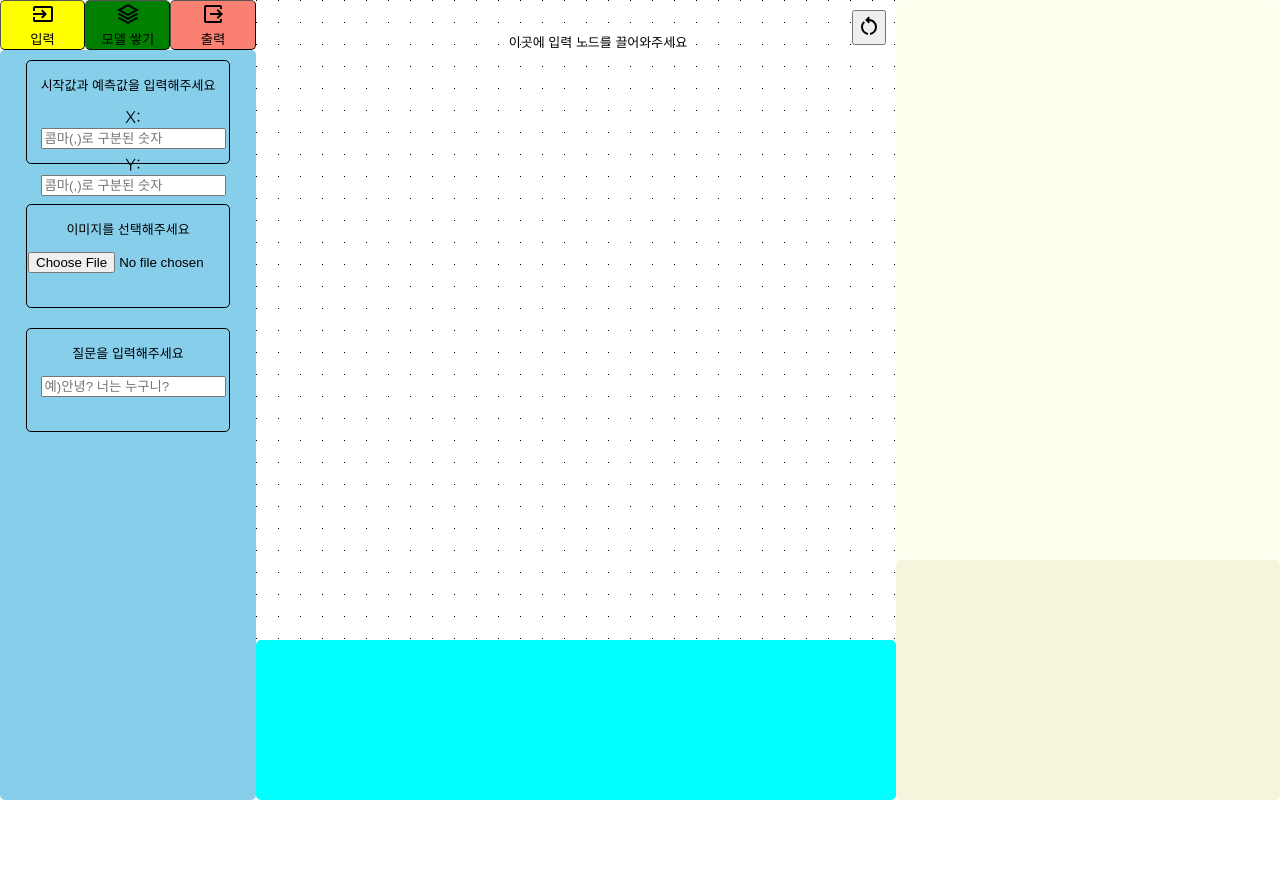
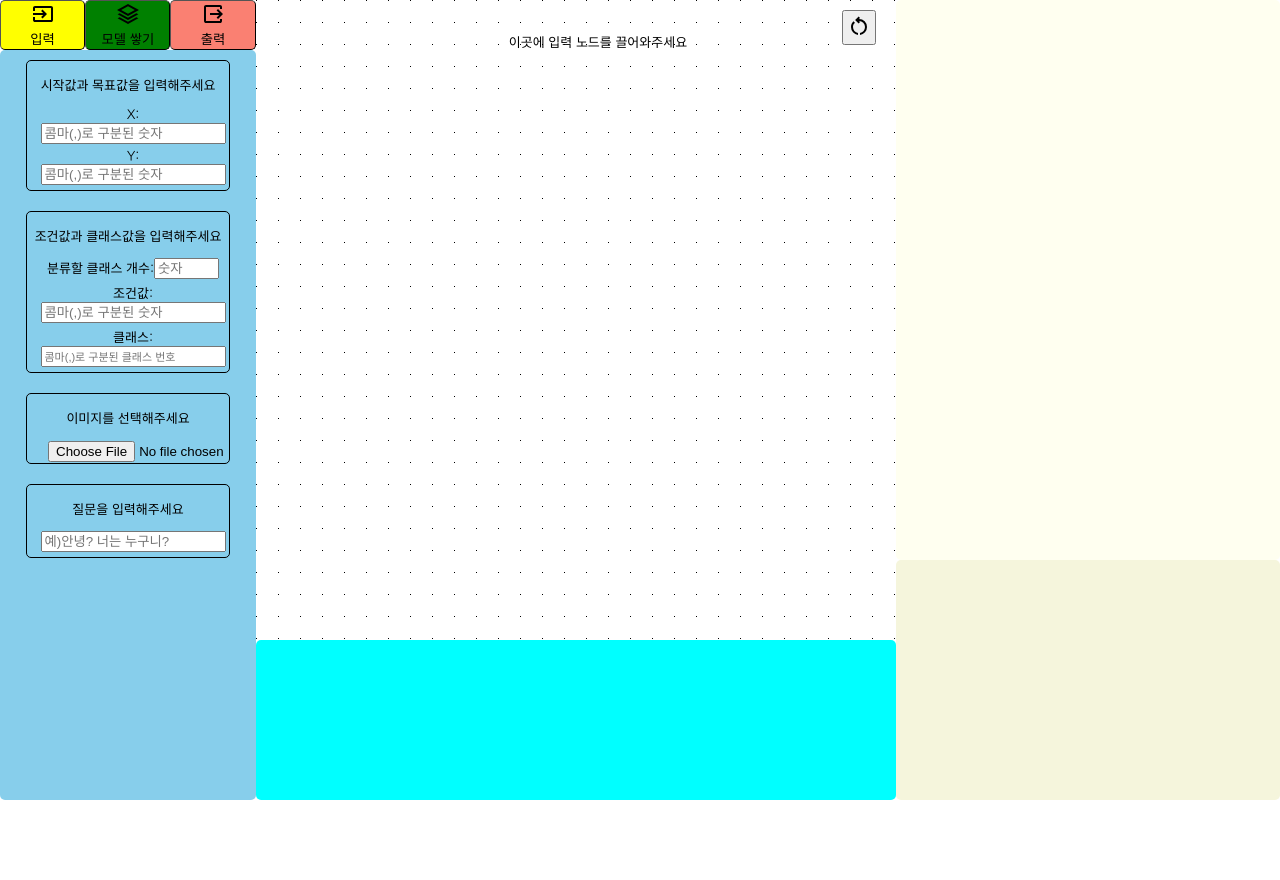
Before and after one commit to NVIDIA-Academy-Projects-Team-1/AI_Scratch, a Flask app: page / in a window 1280 px wide. Run offline with Flask 3, Linux system fonts and the light colour scheme; some libraries are stand-ins or nearby versions.

Commit message:
changes in image prediction output, added node description other minor fixes
Co-authored-by: HOUNSIM <HOUNSIM@users.noreply.github.com>
Co-authored-by: Parkshihwan <Parkshihwan@users.noreply.github.com>

```diff
--- a/app.py
+++ b/app.py
@@ -15,7 +15,7 @@ import ollama
 from tensorflow import keras
 from tensorflow.keras import Model
 from tensorflow.keras.layers import Input, Dense, Conv2D, Dropout, MaxPooling2D, Flatten
-from flask import Flask, render_template, request, jsonify, Response, redirect, url_for, stream_with_context
+from flask import Flask, render_template, request, jsonify, Response, redirect, url_for, stream_with_context, send_from_directory
 from werkzeug.utils import secure_filename
 from tensorflow.keras.applications.vgg16 import VGG16, preprocess_input, decode_predictions
 from transformers import PreTrainedTokenizerFast, GPT2LMHeadModel
@@ -46,16 +46,22 @@ def fetch_data():
     global data
     global upload_img_path, image, filename
     data = request.form
-    print("======data : ", data)
+    print('==========  fetch_data called  ==========')
+    print(data)
+    print('==========     end of data     ==========')
 
     if data['type'] == 'number':
-        return process_number()
+        if data['reg_type'] == 'linear':
+            return process_number()
+        else:
+            return process_number_logistic()
 
     elif data['type'] == 'image':
-        image = request.files.get('img')
-        print('-------------test',image)
+        image = request.files['img']
+        # print('-------------test',image)
         filename = secure_filename(image.filename)
         upload_img_path=os.path.join(app.config['UPLOAD_FOLDER'], filename)
+        # print(f'---------------------{upload_img_path}-------{image}')
         image.save(upload_img_path)
         return process_image()
 
@@ -107,7 +113,7 @@ def process_number():
     model = Model(inputs = input, outputs = output)
     model.summary()
 
-    optimizer = keras.optimizers.SGD(learning_rate = 1e-3)
+    optimizer = keras.optimizers.Adam()
     lossFunc = keras.losses.MeanSquaredError()
 
     def train():
@@ -121,10 +127,58 @@ def process_number():
                 grad = tape.gradient(loss, model.trainable_weights)
                 optimizer.apply_gradients(zip(grad, model.trainable_weights))
             print(f"epoch {i + 1} done, loss {float(loss)}")
-            yield f"현재 모델은 {i + 1}번째 학습중이며, 예측값과의 차이는 {float(loss):.0f}입니다.\n"
+            yield f"현재 모델은 {i + 1}번째 학습중이며, 예측값과의 차이는 {float(loss):.2f}입니다.\n"
 
     return Response(train())
 
+
+@app.route("/responser", methods = ["GET"])
+def process_number_logistic():
+    global model
+    x_data = np.array([[float(i)] for i in data['x_log'].split(',')])
+    y_data = np.array([[float(i)] for i in data['y_log'].split(',')])
+    units_1 = int(data['units1']) if data['units1'] != '' else 0
+    units_2 = int(data['units2']) if data['units2'] != '' else 0
+    units_3 = int(data['units3']) if data['units3'] != '' else 0
+
+    unit_list = [units_1, units_2, units_3]
+    activation_list = [data['activation1'], data['activation2'], data['activation3']]
+    layer_list = [Dense(units = x, activation = y) for x, y in zip(unit_list, activation_list) if x != 0]
+
+    dataset = tf.data.Dataset.from_tensor_slices((x_data, y_data))
+
+    input = Input(shape = (1, ))
+    x = input
+    for layer in layer_list:
+        x = layer(x)
+    output = Dense(units = data['class'], activation = 'sigmoid')(x)
+    model = Model(inputs = input, outputs = output)
+    model.summary()
+
+    optimizer = keras.optimizers.Adam()
+    lossFunc = keras.losses.SparseCategoricalCrossentropy(from_logits = True)
+    acc = keras.metrics.SparseCategoricalAccuracy()
+
+    def train():
+        for i in range(10):
+            for x, y in dataset:
+                #print("x : ", x[0], "y : ", y[0])
+                with tf.GradientTape() as tape:
+                    logit = model(x, training = True)
+                    loss = lossFunc(y, logit)
+
+                grad = tape.gradient(loss, model.trainable_weights)
+                optimizer.apply_gradients(zip(grad, model.trainable_weights))
+                acc.update_state(y, logit)
+            accuracy = acc.result()
+            print(f"epoch {i + 1} done, accuracy {float(accuracy)}")
+            yield f"현재 모델은 {i + 1}번째 학습중이며, 정확도는 {float(accuracy * 100):.2f}% 입니다.\n"
+
+    return Response(train())
+
+@app.route('/uploads/<filename>')
+def uploads_file(filename):
+    return send_from_directory(app.config['UPLOAD_FOLDER'],filename)
 
 @app.route("/response", methods = ["GET"])
 def process_image():
@@ -134,11 +188,31 @@ def process_image():
     img=img.reshape((1,img.shape[0],img.shape[1],img.shape[2]))
     img=preprocess_input(img)
 
-    pre=vgg16_model.predict(img)
+    pre=vgg16_model.predict(img, verbose = 0)
     label=decode_predictions(pre)
     label=label[0][0]
     result=(f' 예측한 사진의 종류는 {label[1]} 이고 예측 정확도는 {float(label[2]*100):.2f} 입니다.')
-    return jsonify({'response': result})
+
+    content = result
+
+    response = ollama.chat(model = 'llama3',messages=[
+        {
+            'role' : 'system',
+            'content' : 'You are a helpful AI responding to Korean users. You must create response in Korean language no matter what.',
+        },
+        {
+            'role' : 'system',
+            'content' : "Translate English word to Korean in given content. You must reply as '예측한 사진의 종류는 <your_translation>이고 예측 정확도는 <accuracy_in_given_content>% 입니다."
+        },
+        {
+            'role' : 'user',
+            'content' : f'{content}',
+        }
+    ])
+    print('generated text: ', response['message']['content'], 'acc: %.2f' % float(label[2]*100))
+
+    return jsonify({'response': response['message']['content'], 'image_path':upload_img_path})
+    # return jsonify({'response':result, 'image_path':upload_img_path})
 
 
 
--- a/static/index_style.css
+++ b/static/index_style.css
@@ -89,7 +89,7 @@ body {
     border: 1px solid;
     border-radius: 5px;
     width: 200px;
-    height: 100px;
+    height: auto;
     margin-top: 10px;
     margin-bottom: 10px;
     display: inline-block;
@@ -97,14 +97,25 @@ body {
 }
 
 .input-boxes {
-    margin-top: 5px;
+    margin-top: 4px;
+    margin-bottom: 4px;
     margin-left: 10px;
+    font-size: small;
+}
+
+#y-log::placeholder {
+    font-size: 11px;
+}
+
+#img {
+    margin-left: 20px;
 }
 
 
 .submit-button {
-    margin-top: 40px;
+    margin-top: 20px;
     margin-left: 10px;
+    margin-bottom: 20px;
 }
 
 /* Canvas and description */
@@ -141,7 +152,7 @@ body {
 
 #reset {
     padding: 2px 3px;
-    position: absolute; top:10px; right: 10px;
+    position: absolute; top:10px; right: 20px;
 }
 
 #layer-description {
@@ -169,7 +180,6 @@ body {
     overflow-y: scroll;
     letter-spacing: 2px;
     line-height: 2;
-
 }
 
 #log {
@@ -212,6 +222,6 @@ body {
 
 /* eaplain */
 #layer-description {
-    letter-spacing: 2px;
-    line-height: 2;
+    letter-spacing: 1.5px;
+    line-height: 1.5;
 }
--- a/static/tooltip.js
+++ b/static/tooltip.js
@@ -1,13 +1,18 @@
-var tooltipText = "<p class='text'>딥러닝에서는 뉴런의 작동 원리를 모방하여 인공신경망을 구성합니다. 인공신경망은 여러 개의 뉴런(노드)과 뉴런 간의 연결(가중치)로 이루어져 있으며, 입력 신호가 네트워크를 통해 처리되고 출력으로 전달됩니다. 이를 통해 컴퓨터가 데이터를 학습하고 패턴을 인식할 수 있습니다</p>";
+var tooltipText = "<p class='text-left' style='font-size: 14px;'>1. 딥러닝에서의 뉴런은 마치 우리 뇌 안의 작은 친구들이야. 이 작은 친구들은 정보를 받고, 가공하고, 다시 보내는 역할을 해.<br>2. 시그모이드 함수는 입력된 숫자를 조금 이상한 숫자로 바꿔줘. 이 함수는 0과 1 사이의 숫자로 변환시켜주는데, 이렇게 하면 우리가 원하는 것을 쉽게 알 수 있어.<br>3. 소프트맥스 함수는 선택지 중에서 하나를 고르는 것을 도와주는 함수야. 예를 들어, 과일 중에서 제일 좋은 과일을 고를 때 사용돼!<br>4. ReLU 함수는 뉴런이들이 일할지 말지를 결정하는 스위치 역할을 해.</p>";
+var tooltipImg = "<p class='text-left' style='font-size: 14px;'>1. 이미지 분류기는 우리가 원하는 사진을 올려서 그 사진에 무엇이 있는지를 컴퓨터가 찾아서 알려주는 도구입니다.<br>2. 예시로 강아지 사진을 이미지 분류기에 넣으면 그 강아지가 무슨 종류 인지 그리고 그 종류 예측을 얼마나의 정확히 했는지 결과가 나옵니다. (최대 1000개 종류까지 분류 할수 있습니다.) <br>3. 번역하는 과정에 잘못된 문장이 나올수도 있습니다. 허나 이는 추후에 더 좋은 컴퓨터와 기술이 개발되면 발전될수 있습니다.</p>";
+var chatbot = "<p class='test-left' style='font-size:14px;'>1. 지금 세상에서 가장 많은 관심을 받고 있는 AI (인공지능) 기술입니다. 사용자가 문장이나 단어를 입력했을떄 그 입력돤 문장이나 단어에 기반하여 답을 생성해 제공하는 기술입니다.<br>2. 예시로 '안녕, 너는 누구니?' 라는 문장을 입력하면 '안녕하세요! 저는 AI입니다. 당신의 질문이나 도움이 필요한 사항을 알고 있습니다. 무엇을 도와드릴까요?' 같이 문장을 답하게 됩니다.</p>"
 
 var tooltips = {
     "hidden-dense1": tooltipText,
     "hidden-dense2": tooltipText,
-    "hidden-dense3": tooltipText
+    "hidden-dense3": tooltipText,
+    'hidden-image': tooltipImg,
+    'hidden-chat': chatbot
 };
 
+
 document.addEventListener("DOMContentLoaded", function() {
-    document.querySelectorAll('#hidden-dense1, #hidden-dense2, #hidden-dense3').forEach(function(element) {
+    document.querySelectorAll('#hidden-dense1, #hidden-dense2, #hidden-dense3, #hidden-image, #hidden-chat').forEach(function(element) {
         element.addEventListener('mouseover', function() {
             document.getElementById('layer-description').innerHTML = tooltips[element.id];
         });
--- a/static/trainModel.js
+++ b/static/trainModel.js
@@ -15,19 +15,63 @@ document.addEventListener("DOMContentLoaded", function() {
 
         var x_val = document.getElementById('x').value;
         var y_val = document.getElementById('y').value;
-        // var img_val = document.getElementById('img').value;
+
+        var class_val = document.getElementById('class').value;
+        var x_log_val = document.getElementById('x-log').value;
+        var y_log_val = document.getElementById('y-log').value;
+
         var units_val_1 = document.getElementById('units1').value;
         var units_val_2 = document.getElementById('units2').value;
         var units_val_3 = document.getElementById('units3').value;
+
         var act_val_1 = document.getElementById('activationFunc1').value;
         var act_val_2 = document.getElementById('activationFunc2').value;
         var act_val_3 = document.getElementById('activationFunc3').value;
 
         var parent = document.getElementById("constructModel");
 
+        // Exception handling
+        if(units_val_1 != '' && (units_val_1 <= 0 || units_val_1 > 128)){
+            alert("뉴런의 개수는 음수이거나 128개를 넘을 수 없습니다.");
+            return;
+        }
+        else if(units_val_2 != '' && (units_val_2 <= 0 || units_val_2 > 128)){
+            alert("뉴런의 개수는 음수이거나 128개를 넘을 수 없습니다.");
+            return;
+        }
+        else if(units_val_3 != '' && (units_val_3 <= 0 || units_val_3 > 128)){
+            alert("뉴런의 개수는 음수이거나 128개를 넘을 수 없습니다.");
+            return;
+        }
+
         if(parent.querySelector("#input-number")){
             if(/[a-z]/.exec(x_val) != null || /[a-z]/.exec(y_val) != null){
                 alert("콤마로 구분된 숫자만 입력 가능합니다");
+                return;
+            }
+            if(x_val.split(',').length != y_val.split(',').length){
+                alert("시작값과 목표값의 개수가 다릅니다.");
+                return;
+            }
+        }
+        else if(parent.querySelector("#input-number-logistic")){
+            var y_log_val_list = y_log_val.split(',').map(Number);
+
+            if(/[a-z]/.exec(x_log_val) != null || /[a-z]/.exec(y_log_val) != null || /[a-z]/.exec(class_val) != null){
+                alert("콤마로 구분된 숫자만 입력 가능합니다");
+                return;
+            }
+            else if(class_val <= 0 || class_val > 9){
+                alert("클래스 개수는 0보다 크고 10보다 작아야 합니다.");
+                return;
+            }
+            else if(y_log_val_list.includes(0) || y_log_val_list.some(x => x > class_val)){
+                alert("클래스 번호는 1부터 클래스 개수까지여야 합니다.");
+                return;
+            }
+
+            if(x_log_val.split(',').length != y_log_val.split(',').length){
+                alert("조건값과 클래스값의 개수가 다릅니다.")
                 return;
             }
         }
@@ -36,11 +80,15 @@ document.addEventListener("DOMContentLoaded", function() {
             return;
         }
 
+        // Data aggregation and server requesting
         var data = {
             type: "number",
+            reg_type: class_val != '' ? "logistic" : "linear",
+            class: class_val,
             x: x_val,
             y: y_val,
-            // img: img_val,
+            x_log: x_log_val,
+            y_log: y_log_val,
             units1: units_val_1,
             units2: units_val_2,
             units3: units_val_3,
@@ -87,19 +135,20 @@ document.addEventListener("DOMContentLoaded", function() {
         var formData = new FormData();
 
         if(parent.querySelector("#input-image") != null){
+            if(img_val == null){
+                alert('선택된 이미지가 없습니다. 이미지를 선택해주세요.');
+            } else{
                 formData.append('type','image');
                 formData.append('img', img_val);
+            }
         }
         else{
             formData.append('type','text');
             formData.append('text',text_val);
+
         }
-        var fileDOM = document.querySelector('#file');
-        var preview = document.querySelector('.image-box');
-
-        fileDOM.addEventListener('change',() => {
-            var imageSrc
-        })
+        // when image is not existed use only text response, if they have use image with text response
+        if(parent.querySelector('#input-image') == null){
             $.ajax({
                 url: "/data",
                 type: "POST",
@@ -114,7 +163,27 @@ document.addEventListener("DOMContentLoaded", function() {
                     logDiv.appendChild(responseText);
                 }
             });
-
         }
-
+        else{
+            $.ajax({
+                url: "/data",
+                type: "POST",
+                processData: false,
+                contentType: false,
+                data: formData,
+                success: (res) => {
+                    console.log(res);
+                    var logDiv = document.getElementById("log");
+                    var responseText = document.createTextNode(res.response);
+                    var img = document.createElement('img');
+                    img.src = res.image_path;
+                    img.style.width = '50%';
+                    img.style.height = 'auto';
+                    logDiv.innerHTML = '';
+                    logDiv.appendChild(img);
+                    logDiv.appendChild(responseText);
+                }
             });
+        }
+    }
+});
--- a/templates/index.html
+++ b/templates/index.html
@@ -30,9 +30,15 @@
             <!-- Input layer -->
             <div id="layer1" style="display: none">
                 <div class="node-boxes" id="input-number">
-                    <p class="text">시작값과 예측값을 입력해주세요</p>
-                    <div class="input-boxes"><label for="x">X:</label><input type="text" id='x' name="x" size="20" placeholder="콤마(,)로 구분된 숫자"/></div>
-                    <div class="input-boxes"><label for="y">Y:</label><input type="text" id='y' name="y" size="20" placeholder="콤마(,)로 구분된 숫자"/></div>
+                    <p class="text">시작값과 목표값을 입력해주세요</p>
+                    <div class="input-boxes"><label for="x">X:</label><input type="text" id='x' name="x" size="20" placeholder="콤마(,)로 구분된 숫자" required/></div>
+                    <div class="input-boxes"><label for="y">Y:</label><input type="text" id='y' name="y" size="20" placeholder="콤마(,)로 구분된 숫자" required/></div>
+                </div>
+                <div class="node-boxes" id="input-number-logistic">
+                    <p class="text">조건값과 클래스값을 입력해주세요</p>
+                    <div class="input-boxes"><label for="class">분류할 클래스 개수:</label><input type="text" id='class' name="x" size="5" placeholder="숫자" required/></div>
+                    <div class="input-boxes"><label for="x-log">조건값:</label><input type="text" id='x-log' name="x-log" size="20" placeholder="콤마(,)로 구분된 숫자" required/></div>
+                    <div class="input-boxes"><label for="y-log">클래스:</label><input type="text" id='y-log' name="y-log" size="20" placeholder="콤마(,)로 구분된 클래스 번호" required/></div>
                 </div>
                 <div class="node-boxes" id="input-image">
                     <p class="text">이미지를 선택해주세요</p>
@@ -40,40 +46,37 @@
                 </div>
                 <div class="node-boxes" id="input-text">
                     <p class="text">질문을 입력해주세요</p>
-                    <div class="input-boxes"><input id="text" name="text" size="20" placeholder="예)안녕? 너는 누구니?"/></div>
+                    <div class="input-boxes"><input id="text" name="text" size="20" placeholder="예)안녕? 너는 누구니?" required/></div>
                 </div>
             </div>
             <!-- Hidden layer -->
             <div id="layer2" style="display: none">
                 <div class="node-boxes" id="hidden-dense1">
                     <p class="text">뉴런</p>
-                    <p class="text">사용할 뉴런 개수: <input type='number' id="units1" name="units" min="1" max="50"/></p>
+                    <p class="text">사용할 뉴런 개수: <input type='number' id="units1" name="units" min="1" max="50" required/></p>
                     <p class="text">사용할 활성화 함수:
                         <select id="activationFunc1" >
                             <option value="sigmoid">시그모이드</option>
-                            <option value="softmax">소프트맥스</option>
                             <option value="relu">ReLU</option>
                         </select>
                     </p>
                 </div>
                 <div class="node-boxes" id="hidden-dense2">
                     <p class="text">뉴런</p>
-                    <p class="text">사용할 뉴런 개수: <input type='number' id="units2" name="units" min="1" max="50"/></p>
+                    <p class="text">사용할 뉴런 개수: <input type='number' id="units2" name="units" min="1" max="50" required/></p>
                     <p class="text">사용할 활성화 함수:
                         <select id="activationFunc2" >
                             <option value="sigmoid">시그모이드</option>
-                            <option value="softmax">소프트맥스</option>
                             <option value="relu">ReLU</option>
                         </select>
                     </p>
                 </div>
                 <div class="node-boxes" id="hidden-dense3">
                     <p class="text">뉴런</p>
-                    <p class="text">사용할 뉴런 개수: <input type='number' id="units3" name="units" min="1" max="50"/></p>
+                    <p class="text">사용할 뉴런 개수: <input type='number' id="units3" name="units" min="1" max="50" required/></p>
                     <p class="text">사용할 활성화 함수:
                         <select id="activationFunc3" >
                             <option value="sigmoid">시그모이드</option>
-                            <option value="softmax">소프트맥스</option>
                             <option value="relu">ReLU</option>
                         </select>
                     </p>
```
Also changed, not shown: python_file/denseFunc.py (deleted, +0 -14 lines), uploads/test_image2.jpg (deleted), uploads/test_img4.jpg (deleted), uploads/test_img5.jpeg (deleted). Lines whose indentation alone changed are shown as unchanged.
